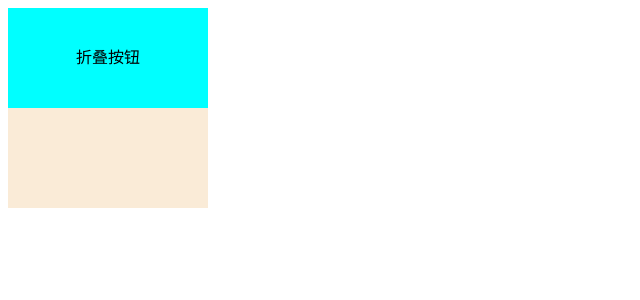
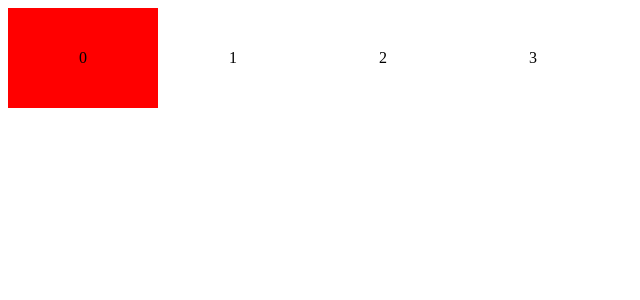
Before and after one commit to qp91abc1234/zkit, a Vue app: page / in a window 1280 px wide. Shown: the top 300 px of the page, without its empty margins (0-640 px from the left). Built offline with nearby package versions, Linux system fonts and the light colour scheme.

Commit message:
feat: subsection 组件添加

```diff
--- a/src/App.vue
+++ b/src/App.vue
@@ -3,14 +3,16 @@ import { ref } from 'vue'
 import VideoPlayerDemo from '@/examples/videoPlayer/index.vue'
 import ScrollViewDemo from '@/examples/scrollView/index.vue'
 import CollapseViewDemo from '@/examples/collapseView/index.vue'
+import SubsectionDemo from '@/examples/subsection/index.vue'
 
-const index = ref('collapseViewDemo')
+const index = ref('subsectionDemo')
 </script>
 
 <template>
   <VideoPlayerDemo v-if="index === 'VideoPlayerDemo'"></VideoPlayerDemo>
   <ScrollViewDemo v-if="index === 'scrollViewDemo'"></ScrollViewDemo>
   <CollapseViewDemo v-if="index === 'collapseViewDemo'"></CollapseViewDemo>
+  <SubsectionDemo v-if="index === 'subsectionDemo'"></SubsectionDemo>
 </template>
 
 <style scoped lang="scss"></style>
--- /dev/null
+++ b/src/components/subsection/subsection.vue
@@ -0,0 +1,51 @@
+<script setup lang="ts">
+const props = withDefaults(
+  defineProps<{
+    num: number
+    cur: number
+  }>(),
+  {
+    num: 0,
+    cur: 0
+  }
+)
+
+const emits = defineEmits<{
+  (event: 'update:cur', val: number): void
+  (event: 'click', val: number): void
+}>()
+
+const handleClickSubsection = (index) => {
+  if (props.cur === index) {
+    return
+  }
+
+  emits('update:cur', index)
+  emits('click', index)
+}
+</script>
+
+<template>
+  <div class="subsection">
+    <div
+      v-for="index in num"
+      :key="index"
+      class="content-wrap"
+      @click="handleClickSubsection(index - 1)"
+    >
+      <slot :index="index - 1"></slot>
+    </div>
+  </div>
+</template>
+
+<style lang="scss" scoped>
+.subsection {
+  display: flex;
+  flex-direction: row;
+  align-items: center;
+  .content-wrap {
+    height: 100%;
+    flex-shrink: 0;
+  }
+}
+</style>
--- a/src/examples/collapseView/index.vue
+++ b/src/examples/collapseView/index.vue
@@ -10,7 +10,7 @@ const click = (val) => {
 </script>
 
 <template>
-  <div class="collapse-wrap">
+  <div class="collapse-view-wrap">
     <CollapseView class="collapse-view" v-model:open="open" @click="click">
       <div class="btn">折叠按钮</div>
       <template #content>
@@ -22,7 +22,7 @@ const click = (val) => {
 </template>
 
 <style scoped lang="scss">
-.collapse-wrap {
+.collapse-view-wrap {
   width: 100%;
   height: 100%;
   .collapse-view {
--- /dev/null
+++ b/src/examples/subsection/index.vue
@@ -0,0 +1,42 @@
+<script setup lang="ts">
+import { ref } from 'vue'
+import Subsection from '@/components/subsection/subsection.vue'
+
+const content = ref([1, 2, 3, 4])
+const cur = ref(0)
+const handleClickSubsection = async (val) => {
+  console.log(val)
+}
+</script>
+
+<template>
+  <div class="subsection-wrap">
+    <Subsection
+      :num="content.length"
+      v-model:cur="cur"
+      @click="handleClickSubsection"
+    >
+      <template #default="{ index }">
+        <div class="content" :class="{ 'is-sel': cur === index }">
+          {{ index }}
+        </div>
+      </template>
+    </Subsection>
+  </div>
+</template>
+
+<style scoped lang="scss">
+.subsection-wrap {
+  width: 100%;
+  height: 100%;
+  .content {
+    width: 150px;
+    height: 100px;
+    line-height: 100px;
+    text-align: center;
+    &.is-sel {
+      background-color: red;
+    }
+  }
+}
+</style>
```
